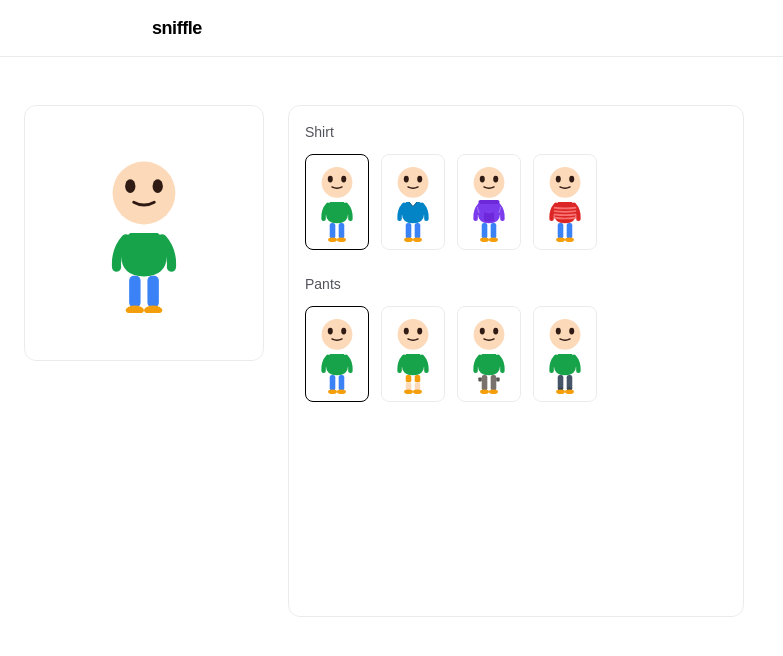
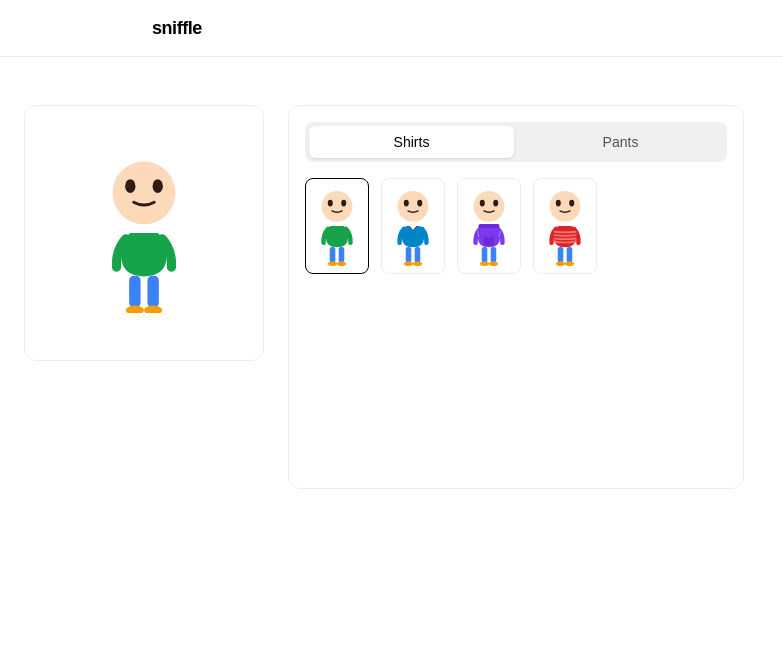
Before and after one commit to ayushkpai/sniffle, a Next.js app: page / in a window 1280 px wide. Shown: the top 656 px of the page, without its empty margins (0-783 px from the left). Built offline with nearby package versions, Linux system fonts and the light colour scheme.

Commit message:
Switch shirts and pants to tabs

```diff
--- a/app/page.tsx
+++ b/app/page.tsx
@@ -3,9 +3,19 @@
 import { useState } from "react";
 import Avatar, { type Pants, type Shirt, PANTS, SHIRTS } from "./components/avatar";
 
+type Tab = "shirts" | "pants";
+
 export default function Home() {
   const [shirt, setShirt] = useState<Shirt>("tee");
   const [pants, setPants] = useState<Pants>("jeans");
+  const [tab, setTab] = useState<Tab>("shirts");
+
+  const options = tab === "shirts" ? SHIRTS : PANTS;
+  const selected = tab === "shirts" ? shirt : pants;
+  const select =
+    tab === "shirts"
+      ? (id: Shirt) => setShirt(id)
+      : (id: Pants) => setPants(id);
 
   return (
     <main className="flex w-full max-w-3xl flex-1 flex-col items-center gap-6 px-6 py-12">
@@ -13,53 +23,46 @@ export default function Home() {
         <div className="flex h-64 w-1/3 items-center justify-center rounded-xl border border-black/[.08] dark:border-white/[.145]">
           <Avatar shirt={shirt} pants={pants} />
         </div>
-        <div className="flex h-auto min-h-[32rem] flex-1 flex-col gap-6 rounded-xl border border-black/[.08] p-4 dark:border-white/[.145]">
-          <section className="flex flex-col gap-3">
-            <h2 className="text-sm font-medium text-zinc-600 dark:text-zinc-400">
-              Shirt
-            </h2>
+        <div className="flex h-auto min-h-[24rem] flex-1 flex-col gap-4 rounded-xl border border-black/[.08] p-4 dark:border-white/[.145]">
+          <div className="flex gap-1 rounded-lg bg-black/[.06] p-1 dark:bg-white/[.08]">
+            {(["shirts", "pants"] as Tab[]).map((t) => (
+              <button
+                key={t}
+                type="button"
+                onClick={() => setTab(t)}
+                aria-pressed={tab === t}
+                className={`flex-1 cursor-pointer rounded-md px-3 py-1.5 text-sm font-medium capitalize transition-colors ${
+                  tab === t
+                    ? "bg-white text-black shadow-sm dark:bg-zinc-800 dark:text-zinc-50"
+                    : "text-zinc-600 hover:text-black dark:text-zinc-400 dark:hover:text-zinc-50"
+                }`}
+              >
+                {t}
+              </button>
+            ))}
+          </div>
           <div className="flex flex-wrap gap-3">
-              {SHIRTS.map((style) => (
+            {options.map((style) => (
               <button
                 key={style.id}
                 type="button"
-                  onClick={() => setShirt(style.id)}
+                onClick={() => select(style.id as Shirt & Pants)}
                 className={`flex h-24 w-16 cursor-pointer items-center justify-center rounded-lg border transition-colors ${
-                    shirt === style.id
+                  selected === style.id
                     ? "border-black dark:border-white"
                     : "border-black/[.08] hover:bg-black/[.04] dark:border-white/[.145] dark:hover:bg-white/[.08]"
                 }`}
-                  aria-pressed={shirt === style.id}
+                aria-pressed={selected === style.id}
                 aria-label={style.name}
               >
-                  <Avatar shirt={style.id} size="h-20 w-14" />
+                <Avatar
+                  shirt={tab === "shirts" ? (style.id as Shirt) : shirt}
+                  pants={tab === "pants" ? (style.id as Pants) : pants}
+                  size="h-20 w-14"
+                />
               </button>
             ))}
           </div>
-          </section>
-          <section className="flex flex-col gap-3">
-            <h2 className="text-sm font-medium text-zinc-600 dark:text-zinc-400">
-              Pants
-            </h2>
-            <div className="flex flex-wrap gap-3">
-              {PANTS.map((style) => (
-                <button
-                  key={style.id}
-                  type="button"
-                  onClick={() => setPants(style.id)}
-                  className={`flex h-24 w-16 cursor-pointer items-center justify-center rounded-lg border transition-colors ${
-                    pants === style.id
-                      ? "border-black dark:border-white"
-                      : "border-black/[.08] hover:bg-black/[.04] dark:border-white/[.145] dark:hover:bg-white/[.08]"
-                  }`}
-                  aria-pressed={pants === style.id}
-                  aria-label={style.name}
-                >
-                  <Avatar pants={style.id} size="h-20 w-14" />
-                </button>
-              ))}
-            </div>
-          </section>
         </div>
       </div>
     </main>
```
Lines whose indentation alone changed are shown as unchanged.
